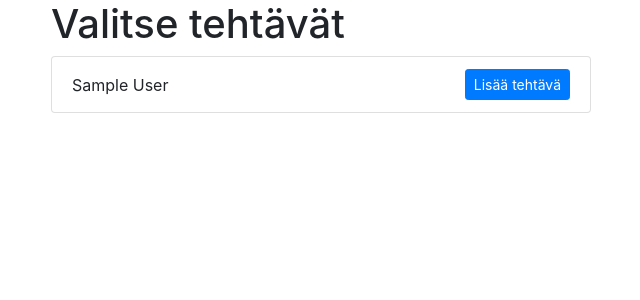
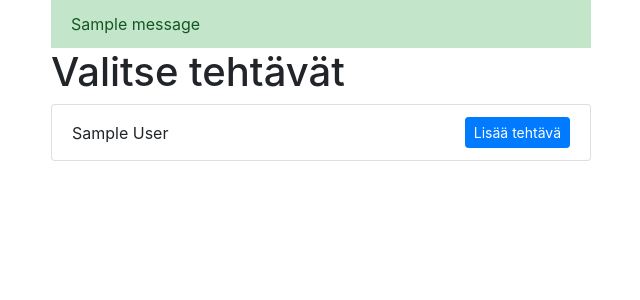
Before and after one commit to eliisav/gradinghelper, a Django app: template submissions/templates/submissions/exercises.html in a window 1280 px wide. Shown: the top 300 px of the page, without its empty margins (34-674 px from the left). Run offline with Django 3.2, Linux system fonts and the light colour scheme; tables that the repository leaves empty hold one stand-in row (values such as "Sample post"); the template is opened without the code that fills it: values that come from a table or form of the project are taken from there, most other values are stand-ins (such as "Sample title", 1, 10 or a date in 2020); one stand-in notice (Sample message) is shown; some libraries are stand-ins or nearby versions.

Commit message:
Viestit käyttöön.

```diff
--- a/submissions/templates/submissions/exercises.html
+++ b/submissions/templates/submissions/exercises.html
@@ -2,15 +2,32 @@
 {% load bootstrap4 %}
 
 {% block content %}
+  <div class="col-md-6">
 
-  <div class="col-md-6">
+  {% if messages %}
+    <ul class="list-group list-group-flush messages">
+      {% for message in messages %}
+        <li {% if message.tags == "error" %}
+              class="list-group-item list-group-item-danger"
+            {% elif message.tags == "success" %}
+              class="list-group-item list-group-item-success"
+            {% else %}
+              class="list-group-item list-group-item-info" {% endif %}>
+
+          {{ message }}
+
+        </li>
+      {% endfor %}
+    </ul>
+  {% endif %}
+
 
     <h1> Valitse tehtävät </h1>
 
     {% if exercises %}
-      <ul class="list-group">
+      <ul class="list-group exercises">
         {% for exercise in exercises %}
-          <li class="list-group-item">
+          <li class="list-group-item {{ exercise.id }}">
 
 
             <div class="d-flex align-items-center">
@@ -33,7 +50,7 @@
                   <button type="submit" class="btn btn-primary">Submit</button>
                 </form>
               </div>
-            </div>
+            </div> <!-- collapse -->
 
 
           </li>
@@ -43,6 +60,5 @@
       <p>Yhtään tehtävää ei löytynyt.</p>
     {% endif %}
 
-  </div>
-
+  </div> <!-- column -->
 {% endblock %}
```
